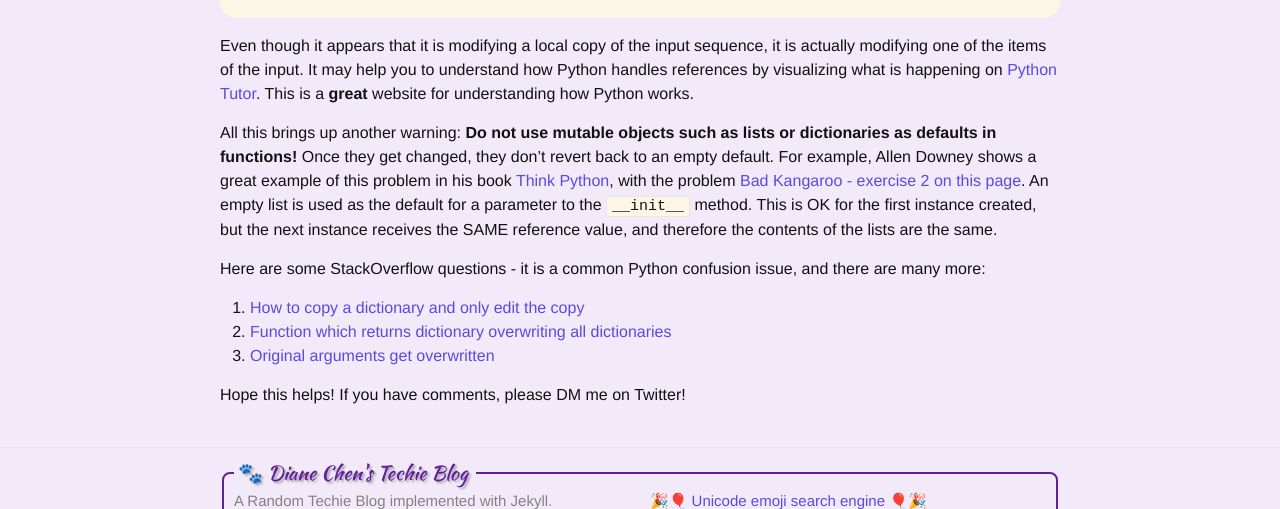
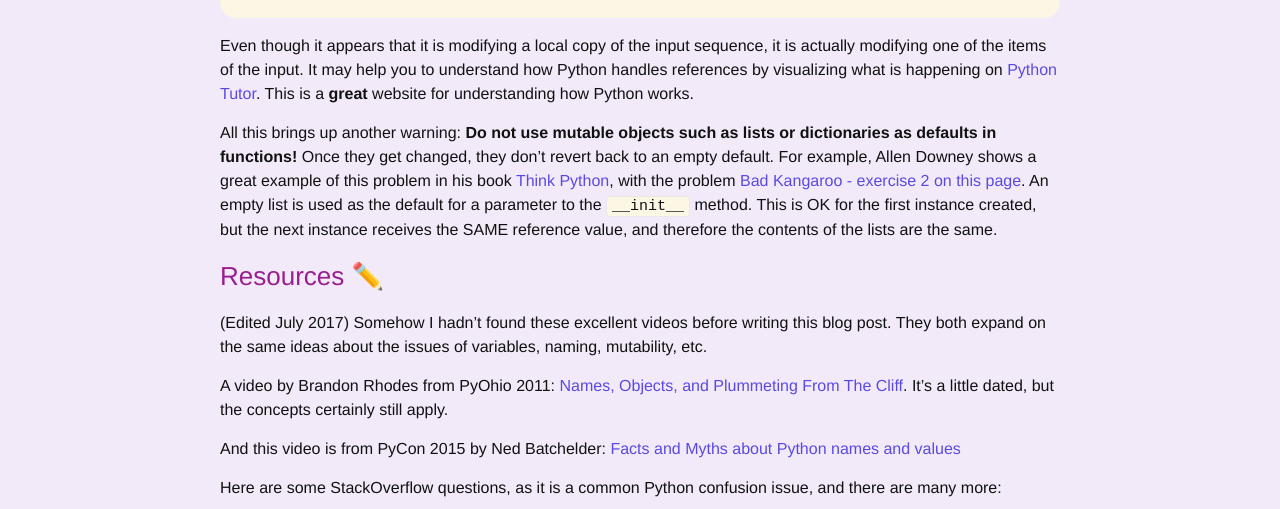
Before and after one commit to purplediane/purplediane.github.io, a Jekyll site: the page built from _posts/2017-05-14-variables-and-references.md, in a window 1280 px wide and 900 px high, scrolled down 3564 px, cut to the strip 0-509 px from the top of the window. Built offline with Jekyll 4.4.1, drawn with Linux system fonts in a browser that asks for light colours.

Commit message:
Add more resource refs

```diff
--- a/_posts/2017-05-14-variables-and-references.md
+++ b/_posts/2017-05-14-variables-and-references.md
@@ -126,7 +126,15 @@ Even though it appears that it is modifying a local copy of the input sequence,
 
 All this brings up another warning: **Do not use mutable objects such as lists or dictionaries as defaults in functions!** Once they get changed, they don't revert back to an empty default. For example, Allen Downey shows a great example of this problem in his book [Think Python][thinkpython], with the problem [Bad Kangaroo - exercise 2 on this page][badkangaroo]. An empty list is used as the default for a parameter to the `__init__` method. This is OK for the first instance created, but the next instance receives the SAME reference value, and therefore the contents of the lists are the same.
 
-Here are some StackOverflow questions - it is a common Python confusion issue, and there are many more:
+### Resources ✏️
+
+(Edited July 2017) Somehow I hadn't found these excellent videos before writing this blog post. They both expand on the same ideas about the issues of variables, naming, mutability, etc.
+
+A video by Brandon Rhodes from PyOhio 2011: [Names, Objects, and Plummeting From The Cliff][Rhodes]. It's a little dated, but the concepts certainly still apply.
+
+And this video is from PyCon 2015 by Ned Batchelder: [Facts and Myths about Python names and values][py_names]
+
+Here are some StackOverflow questions, as it is a common Python confusion issue, and there are many more:
 
 1. [How to copy a dictionary and only edit the copy][so1]
 1. [Function which returns dictionary overwriting all dictionaries][so2]
@@ -137,6 +145,8 @@ Hope this helps! If you have comments, please DM me on Twitter!
 [thinkpython]: https://www.amazon.com/gp/product/1491939362/ref=as_li_qf_sp_asin_il_tl?ie=UTF8&camp=1789&creative=9325&creativeASIN=1491939362&linkCode=as2&tag=greenteapre01-20&linkId=QGWNVBOEV6JIMH4Y
 [badkangaroo]: http://greenteapress.com/thinkpython2/html/thinkpython2018.html#sec208
 [pythontutor]: http://www.pythontutor.com/
+[py_names]: http://pyvideo.org/pycon-us-2015/facts-and-myths-about-python-names-and-values.html
+[Rhodes]: http://pyvideo.org/pyohio-2011/pyohio-2011-names-objects-and-plummeting-from.html
 [so1]: http://stackoverflow.com/questions/2465921/how-to-copy-a-dictionary-and-only-edit-the-copy
 [so2]: http://stackoverflow.com/questions/43564986/function-which-returns-dictionary-overwriting-all-dictionaries/
 [so3]: http://stackoverflow.com/questions/20550473/original-arguements-get-overwritten
```
